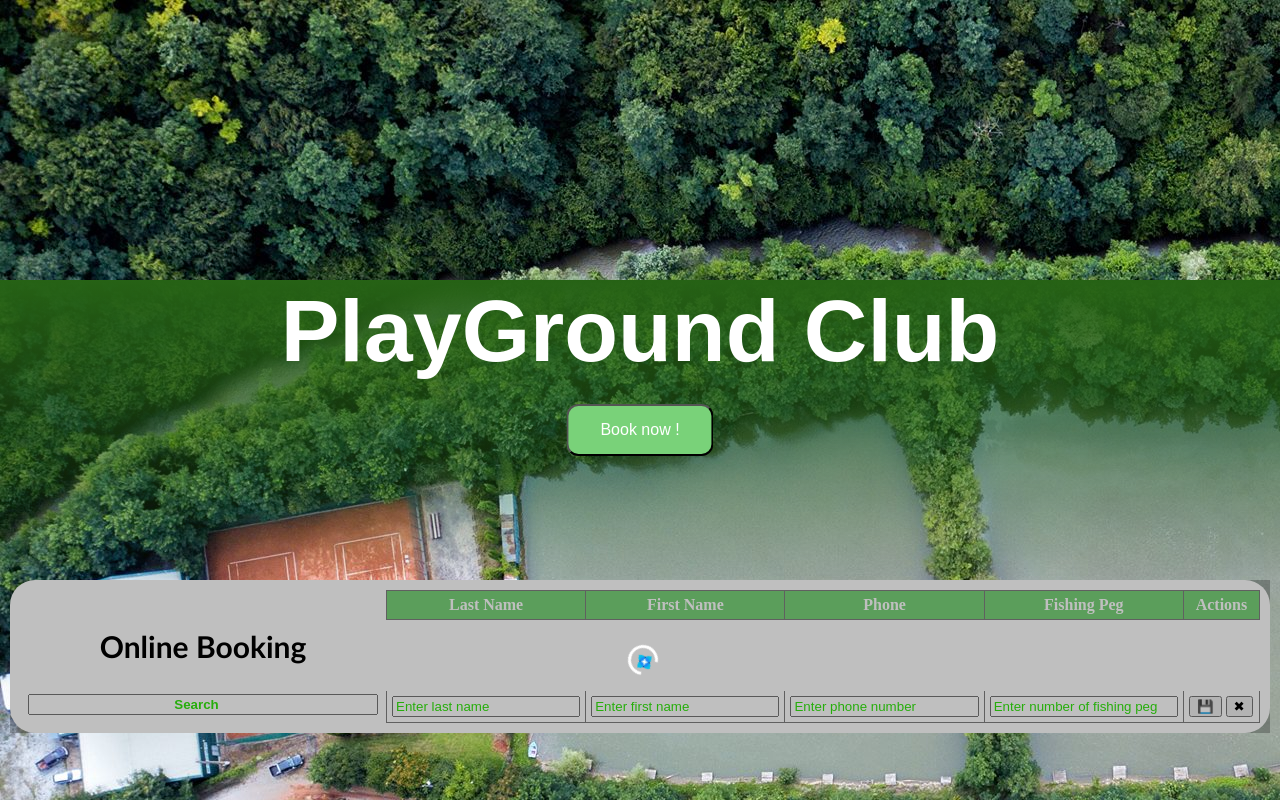
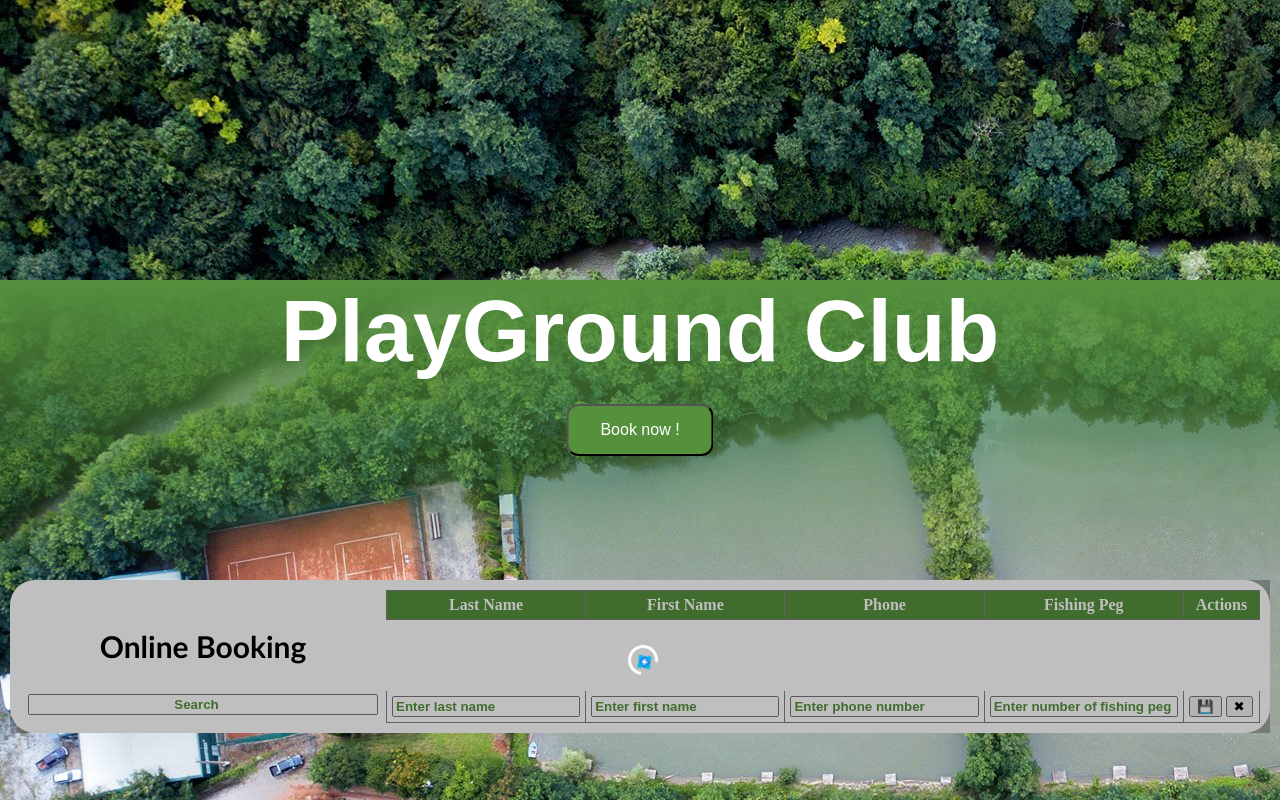
Before and after one commit to norbideritei/PlayGround-Club, a website built with webpack: page src/index.html in a window 1280 px wide. Both pictures are taken after a click on the button "Book now !". Built offline with nearby package versions, Linux system fonts and the light colour scheme; files whose address does not match are found by name.

Commit message:
Added some new css

```diff
--- a/src/style.css
+++ b/src/style.css
@@ -9,7 +9,7 @@ body {
   width: 100%;
   position: relative;
   height: 300px;
-  background-image: linear-gradient(to bottom, #266215, rgba(255, 255, 255, 0));
+  background-image: linear-gradient(to bottom, #55903d, rgba(255, 255, 255, 0));
   margin-top: 280px;
 }
 
@@ -25,7 +25,7 @@ body {
   font-size: 16px;
   margin: 4px 2px;
   transform: translate(-50%, -50%);
-  background-color: #79d279;
+  background-color: #55903d;
   border-radius: 12px;
   color: white;
   padding: 15px 32px;
@@ -60,7 +60,7 @@ body {
 }
 
 #main-button:hover {
-  background-color: #266215;
+  background-color: #36672d;
   color: #ffffff;
 }
 
@@ -77,7 +77,7 @@ body {
   padding: 5px;
 }
 #bookings th {
-  background-color: #79d279;
+  background-color: #55903d;
   color: white;
 }
 #bookings th,
@@ -97,7 +97,7 @@ body {
 }
 
 ::placeholder {
-  color: #32e70e;
+  color: #55903d;
   opacity: 1;
 }
 
@@ -113,7 +113,6 @@ body {
   bottom: 0;
   left: 0;
   background-color: #00000040;
-  /* rgba(0, 0, 0, 0.25) */
 }
 @keyframes spin {
   from {
@@ -126,8 +125,6 @@ body {
 .loading-mask::after {
   content: "💠";
   text-align: center;
-  /* content: ""; */
-
   position: absolute;
   border-width: 3px;
   border-style: solid;
@@ -145,3 +142,7 @@ button,
 a {
   cursor: pointer;
 }
+
+input::placeholder {
+  font-weight: bold;
+}
```
